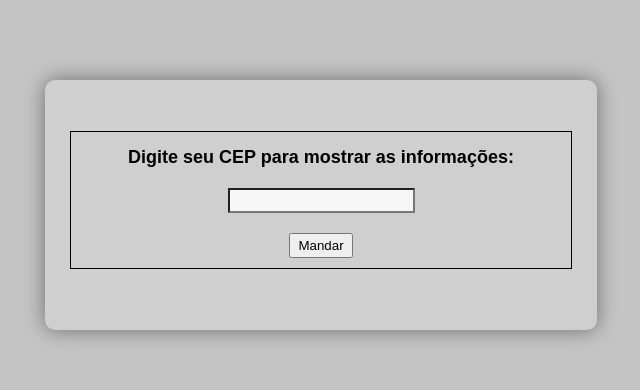
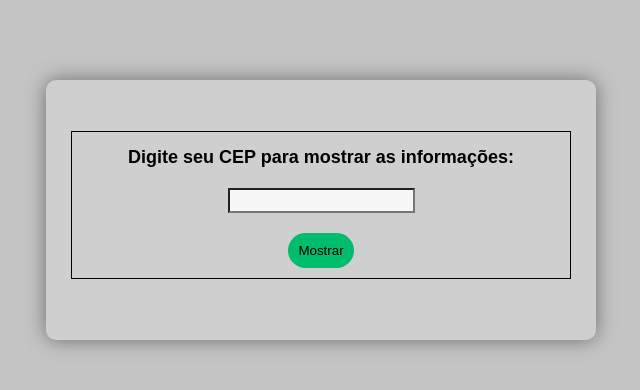
Before and after one commit to Leonardo-Reis/Consumir-API-JavaScript, a plain HTML site: page index.html in a window 1280 px wide. Shown: the whole page, without its empty margins (319-959 px from the left). Drawn offline with Linux system fonts and the light colour scheme.

Commit message:
Pequenas mudanças visauais

```diff
--- a/index.html
+++ b/index.html
@@ -13,7 +13,7 @@
             <div class="main-form">
                 <h1>Digite seu CEP para mostrar as informações:</h1>
                 <input type="text" name="cep" id="campo" autocomplete="off">
-                <input type="submit" value="Mandar">
+                <input type="submit" value="Mostrar">
             </div>
         </form>
         <div id="div-table">
--- a/index.js
+++ b/index.js
@@ -30,7 +30,6 @@ const getCep = {
         this.fazGET(url)
         this.GETtoJSON()
         this.escreverLinhas(this.cep_obj)
-
     },
 
     fazGET: function(url) {
@@ -39,6 +38,7 @@ const getCep = {
         request.send()
 
         this.cep_string = request.responseText
+        console.log(this.cep_string)
     },
 
     GETtoJSON: function() {
--- a/style.css
+++ b/style.css
@@ -1,12 +1,12 @@
 * {
     margin: 0;
     padding: 0;
+    box-sizing: border-box;
 }
 
 .main-form {
     display: flex;
     flex-direction: column;
-    flex-shrink: 3;
     justify-content: center;
     align-items: center;
     border: solid black 1px;
@@ -30,12 +30,10 @@ body {
     top: 80px;
     display: flex;
     flex-direction: column;
-    flex-shrink: 3;
 }
 
 .main-form {
     display: flex;
-    flex-shrink: 3;
 }
 
 .main-form h1 {
@@ -55,6 +53,16 @@ body {
 .main-form input[type="submit"] {
     margin-bottom: 10px;
     padding: 3px 7px;
+    border-radius: 20px;
+    border: none;
+    background-color: rgb(0, 189, 110);
+    padding: 10px;
+    transition: .25s;
+}
+
+.main-form input[type="submit"]:hover {
+    background-color: rgb(0, 145, 84);
+    cursor: pointer;
 }
 
 #div-table {
```
